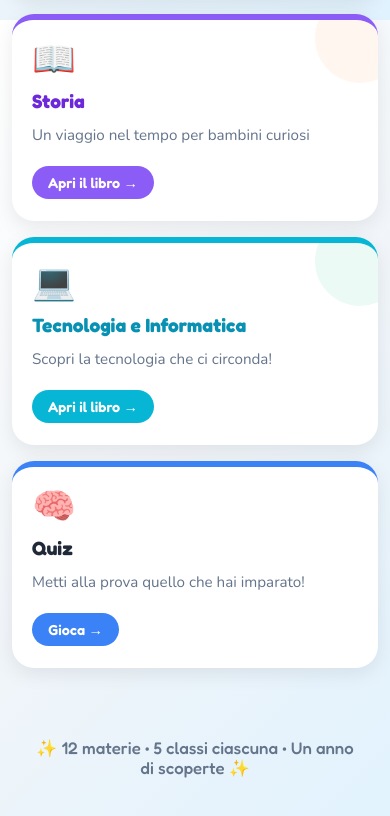
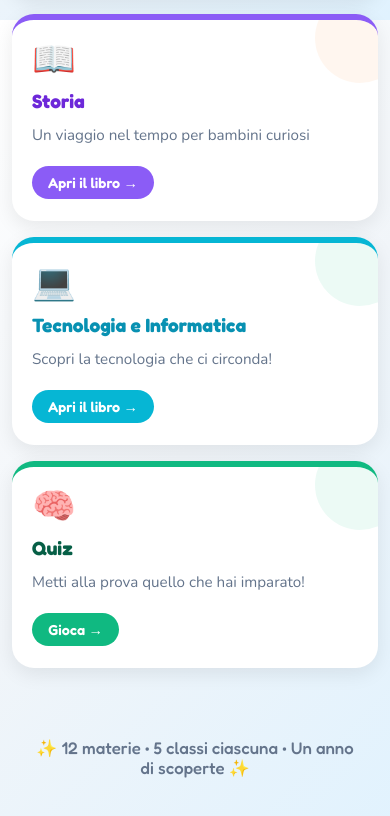
Before and after one commit to Numerodieci/miei-libri, a plain HTML site: page index.html in a window 390 px wide. Shown: the part 2512-3328 px from the top of the page. Drawn offline with nearby package versions, Linux system fonts and the light colour scheme.

Commit message:
Add styles for quiz card component
Added styles for quiz card component and adjusted responsive design.

```diff
--- a/home.css
+++ b/home.css
@@ -392,3 +392,8 @@ footer {
     height: 30px;
   }
 }
+.card-quiz { border-top-color: #10B981; }
+.card-quiz::before { background: #10B981; }
+.card-quiz h2 { color: #065F46; }
+.card-quiz .card-cta { background: #10B981; }
+.card-quiz:hover .card-cta { background: #059669; }
```
